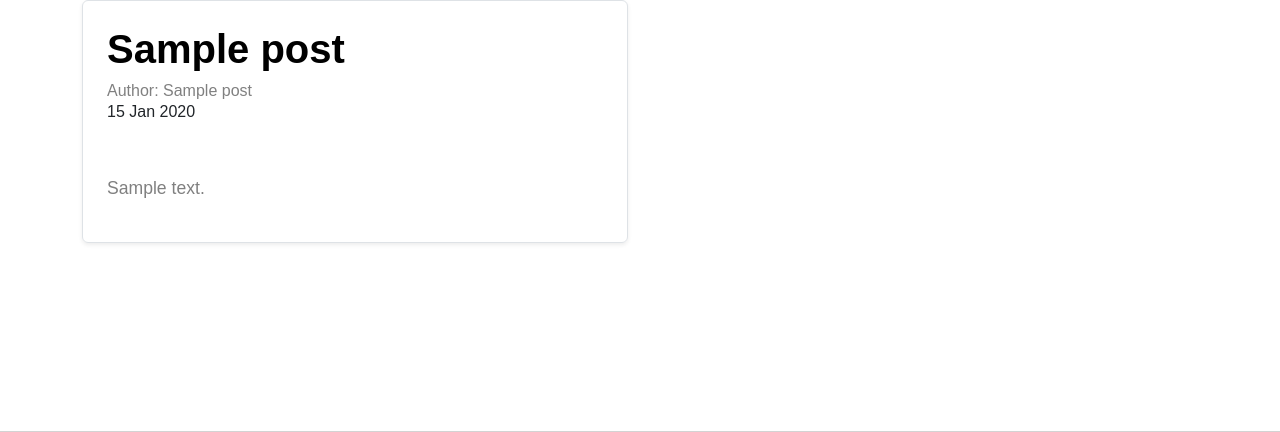
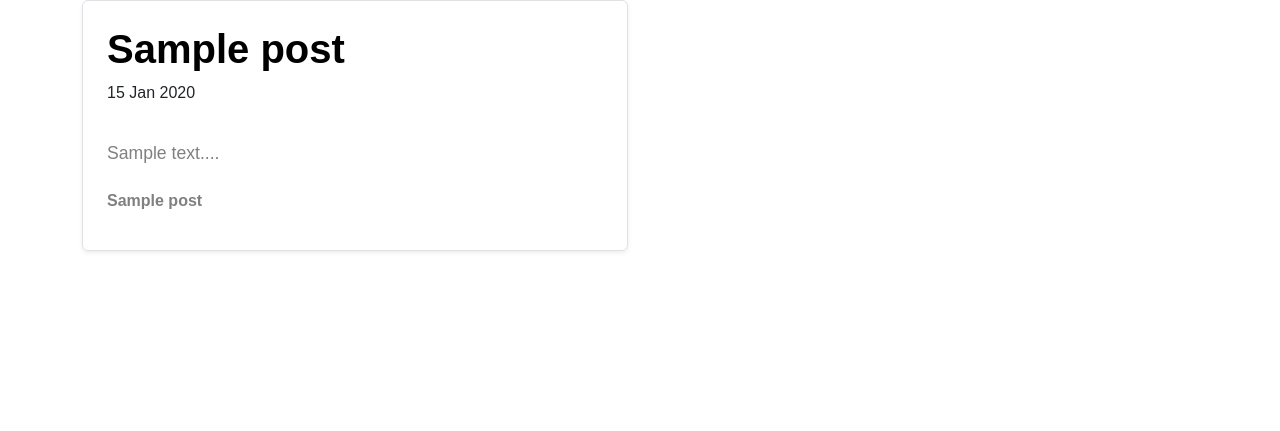
Before and after one commit to Jamie-Buick/Blog-Project, a Node server app: template views/index.ejs in a window 1280 px wide. Shown: the part 134-566 px from the top of the page. Run offline with Node 20, Linux system fonts and the light colour scheme; the template is opened without the code that fills it: most values are stand-ins (such as "Sample title", 1, 10 or a date in 2020); some libraries are stand-ins or nearby versions.

Commit message:
Access code added into the sql to allow for edited of posts without a proper log in, removed blogcard.ejs as it is not used, more styling being added

```diff
--- a/Public/Styles/main.css
+++ b/Public/Styles/main.css
@@ -194,16 +194,18 @@ textarea {
 .cards h1{
   color: black  !important;
   text-align: left;
-  margin-bottom: 3rem;
+
 }
 
 .cards h5{
   color: gray  !important;
   font-size:medium;
+  font-weight: bold;
 }
 
 .cards p{
-  padding-top: 2rem;
+  padding-top: 1rem;
+  padding-bottom: 1rem;
   color: gray  !important;
   text-align: left;
 }
--- a/index.js
+++ b/index.js
@@ -25,7 +25,7 @@ app.get("/", (req, res) => {
       return request.query(query);
     })
     .then(result => {
-      console.log('Fetched posts:', result.recordset); // Log the fetched posts
+      //console.log('Fetched posts:', result.recordset); // Log the fetched posts
 
       // Check if any posts were fetched
       const posts = result.recordset || [];
@@ -61,6 +61,7 @@ app.post("/submit", (req, res) => {
 
   const post = ({
       name: req.body.name,
+      code: req.body.code,
       email:  req.body.email,
       title: req.body.title,
       content: req.body.content,
@@ -70,7 +71,7 @@ app.post("/submit", (req, res) => {
   // Here, you can handle the form data as you wish, such as saving it to a database or logging it
   //console.log('Submitted form data:');
   //console.log('Post:', post);
- // console.log('Submitted:', submitted);
+  // console.log('Submitted:', submitted);
   //console.log('today:', today);
 
   // Redirect or render a thank you page
@@ -86,12 +87,13 @@ app.post("/submit", (req, res) => {
 
     // Define the SQL query with parameters
     const query = `
-      INSERT INTO posts (Name, Email, Title, Content, Date)
-      VALUES (@name, @email, @title, @content, @date)
+      INSERT INTO posts (Name, Code, Email, Title, Content, Date)
+      VALUES (@name, @code, @email, @title, @content, @date)
     `;
 
     // Add parameters to the request
     request.input('name', sql.NVarChar, post.name);
+    request.input('code', sql.NVarChar, post.code);
     request.input('email', sql.NVarChar, post.email);
     request.input('title', sql.NVarChar, post.title);
     request.input('content', sql.NVarChar, post.content);
--- a/views/index.ejs
+++ b/views/index.ejs
@@ -7,11 +7,12 @@
             <div class="col-md-6">
                 <div class="row g-0 border rounded overflow-hidden flex-md-row mb-4 shadow-sm h-md-250 position-relative">
                     <div class="col p-4 d-flex flex-column position-static">
-                        <h1 class="mb-2 "><%= posts[i].title %></h1>
-                        <h5 class="mb-0"><%= "Author: " + posts[i].name %></h5>
+                        <h1 class=" "><%= posts[i].title %></h1>
+
                         <div class="mb-1"><%= posts[i].today %></div>
-                        <% const contentWords = posts[i].content.split(' ').slice(0, 100).join(' '); %>
-                        <p class="card-text mb-auto"><%= contentWords %></p>
+                        <% const contentWords = posts[i].content.split(' ').slice(0, 50).join(' ') + "..."; %>
+                        <p class="card-text mb-2"><%= contentWords %></p>
+                        <h5 class="mb-0"><%=posts[i].name %></h5>
                         <a href="/blog/<%= posts[i].id %>" class="icon-link gap-1 icon-link-hover stretched-link">
                             <svg class="bi"><use xlink:href="#chevron-right"></use></svg>
                         </a>
@@ -22,11 +23,12 @@
                 <div class="col-md-6">
                     <div class="row g-0 border rounded overflow-hidden flex-md-row mb-4 shadow-sm h-md-250 position-relative">
                         <div class="col p-4 d-flex flex-column position-static">
-                            <h1 class=" mb-2"><%= posts[i + 1].title %></h1>
-                            <h5 class="mb-0"><%="Author: " + posts[i + 1].name %></h5>
+                            <h1 class=" "><%= posts[i + 1].title %></h1>
+
                             <div class="mb-1"><%= posts[i + 1].today %></div>
-                            <% const contentWords2 = posts[i + 1].content.split(' ').slice(0, 100).join(' '); %>
-                            <p class="card-text mb-auto"><%= contentWords2 %></p>
+                            <% const contentWords = posts[i + 1].content.split(' ').slice(0, 50).join(' ') + "..."; %>
+                            <p class="card-text mb-2"><%= contentWords %></p>
+                            <h5 class="mb-0"><%=posts[i + 1].name %></h5>
                             <a href="/blog/<%= posts[i + 1].id %>" class="icon-link gap-1 icon-link-hover stretched-link">
                                 <svg class="bi"><use xlink:href="#chevron-right"></use></svg>
                             </a>
--- a/views/write.ejs
+++ b/views/write.ejs
@@ -5,6 +5,7 @@
 <div class="entry container">
     <form action="/submit" method="POST" style="text-align:center" >
         <input name="name" type="text" class="feedback-input" placeholder="Name" />
+        <input name="code" type="text" class="feedback-input" placeholder="Code" />
         <input name="email" type="text" class="feedback-input" placeholder="Email" />
         <input name="title" type="text" class="feedback-input" placeholder="Post Title" />
         <textarea name="content" class="feedback-input" placeholder="Post Content"></textarea>
```
Also changed, not shown: views/Partials/blogCard.ejs (deleted, +0 -34 lines).
